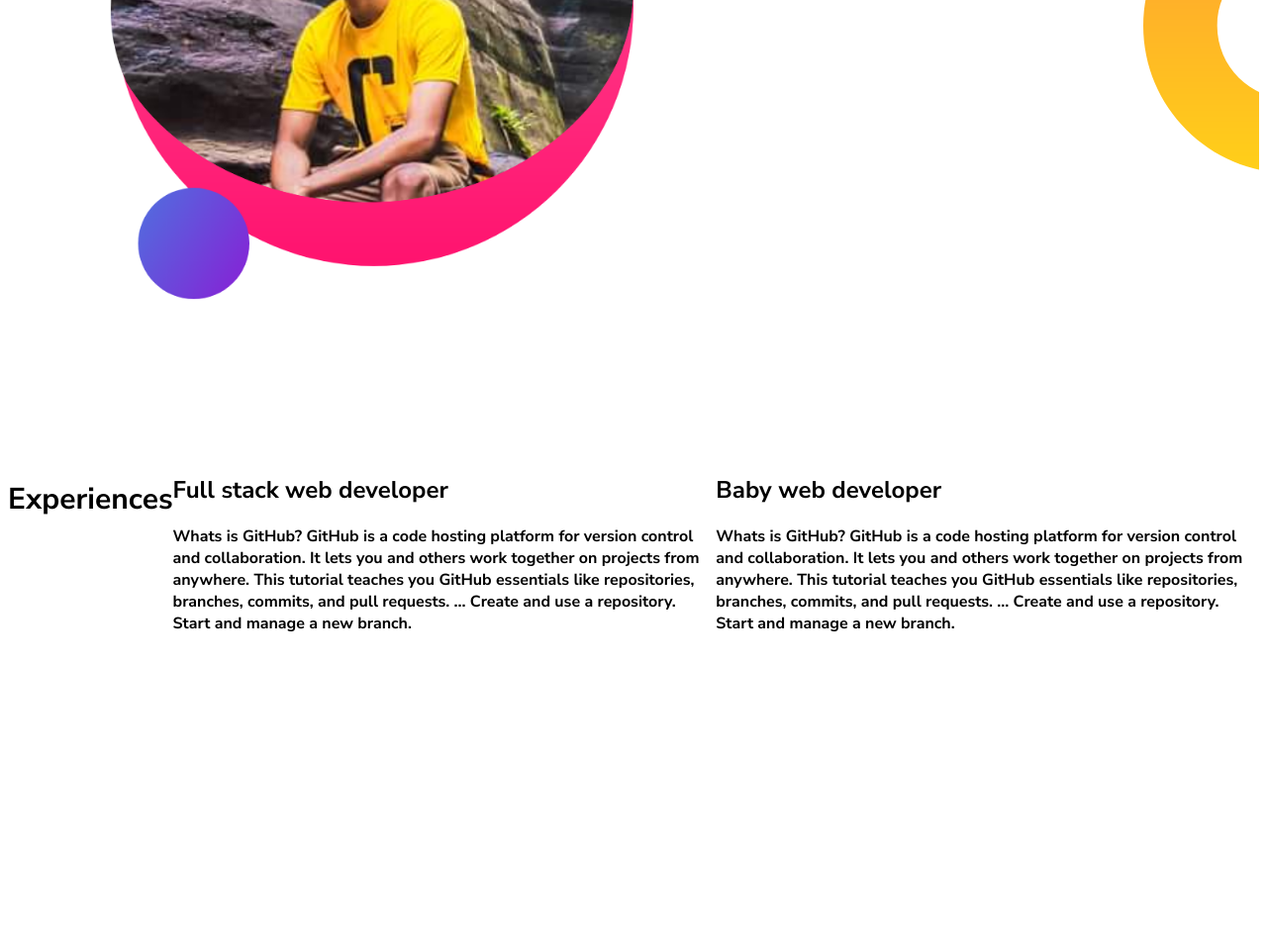
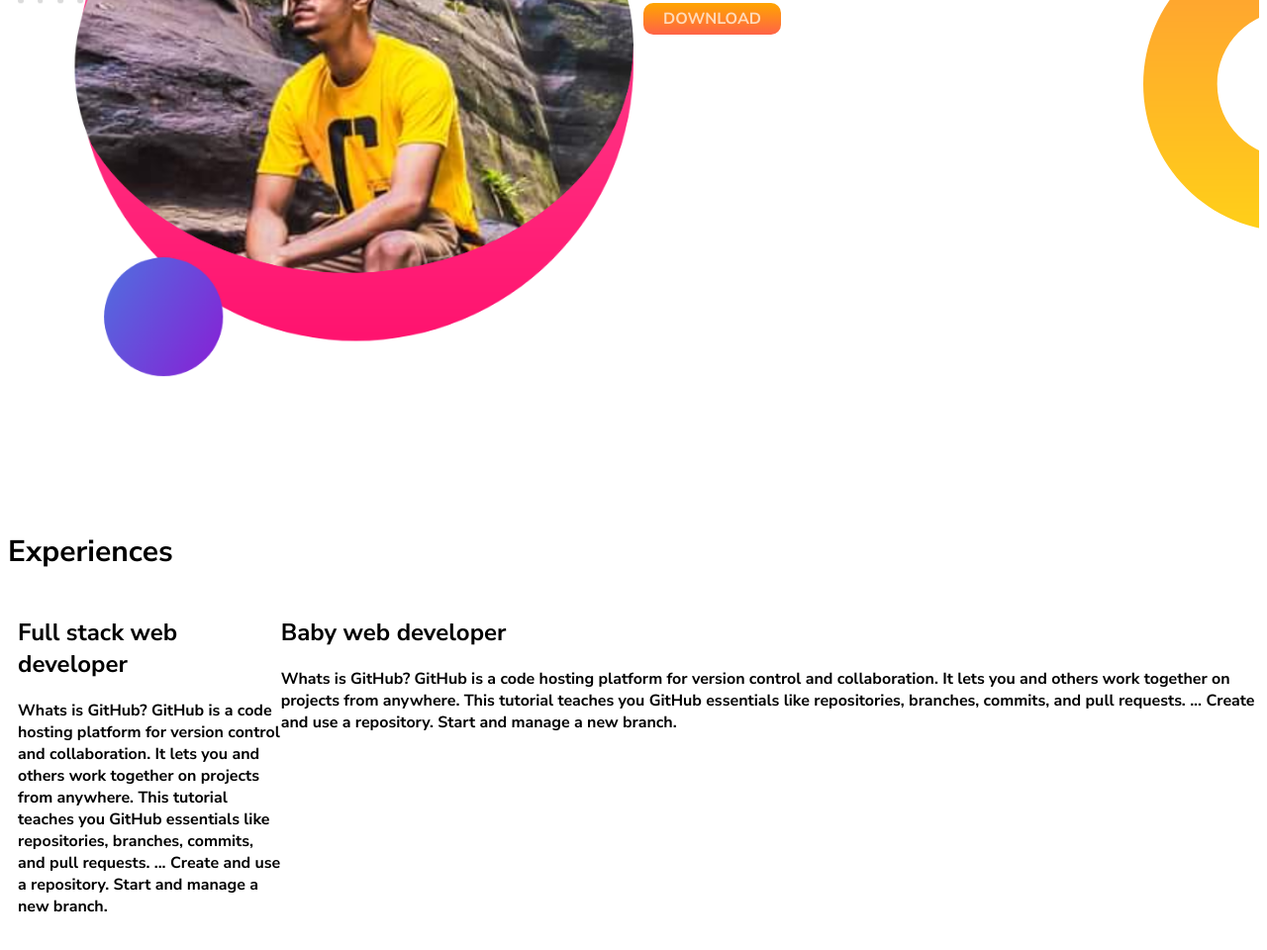
Before and after one commit to 1abdullahnabil1/developer-portfolio, a plain HTML site: page index.html in a window 1280 px wide. Shown: the part 848-1808 px from the top of the page at 99% size. Before the commit the page ends 1655 px from the top, so only its background shows below. Drawn offline with Linux system fonts and the light colour scheme.

Commit message:
new p add

```diff
--- a/index.html
+++ b/index.html
@@ -14,7 +14,7 @@
 </head>
 
 <body>
-    <section class="top-banner">
+    <section class="top-banner flexible-container">
         <div class="half-width">
             <h1>Welcome To</h1>
             <h1><span class="color">Mohhamad Shamsul Karim's</span> World!</h1>
@@ -30,7 +30,7 @@
             <img src="images/shoeb1.png" alt="">
         </div>
     </section>
-    <section class="dream-big">
+    <section class="dream-big flexible-container">
         <div class="half-width">
             <img src="images/shoeb2.png" alt="">
         </div>
@@ -44,21 +44,24 @@
     </section>
     <section class="experence-area">
         <h1>Experiences</h1>
-        <div>
+        <div class="flexible-container">
+            <div class="half-width">
                 <h2>Full stack web developer </h2>
                 <p>Whats is GitHub?
                     GitHub is a code hosting platform for version control and collaboration. It lets you and others work
                     together on projects from anywhere. This tutorial teaches you GitHub essentials like repositories,
-                branches, commits, and pull requests. ... Create and use a repository. Start and manage a new branch.
+                    branches, commits, and pull requests. ... Create and use a repository. Start and manage a new
+                    branch.
                 </p>
             </div>
-        <div>
+            <div class="hslf-width">
                 <h2>Baby web developer</h2>
                 <p>Whats is GitHub?
                     GitHub is a code hosting platform for version control and collaboration. It lets you and others work
                     together on projects from anywhere. This tutorial teaches you GitHub essentials like repositories,
-                branches, commits, and pull requests. ... Create and use a repository. Start and manage a new branch.
-            </p>
+                    branches, commits, and pull requests. ... Create and use a repository. Start and manage a new
+                    branch.</p>
+            </div>
         </div>
     </section>
 
--- a/style.css
+++ b/style.css
@@ -10,13 +10,13 @@ h1{
 .paragraph-color{
     font-size: 10px;
 }
-section{
+.flexible-container{
     display: flex;
     margin-bottom: 150px;
 }
 .half-width{
     width: 50%;
-    padding-left: 50px;
+    padding-left:10px;
 }
 .half-width img{
     width: 100%;
```
Lines whose indentation alone changed are shown as unchanged.
